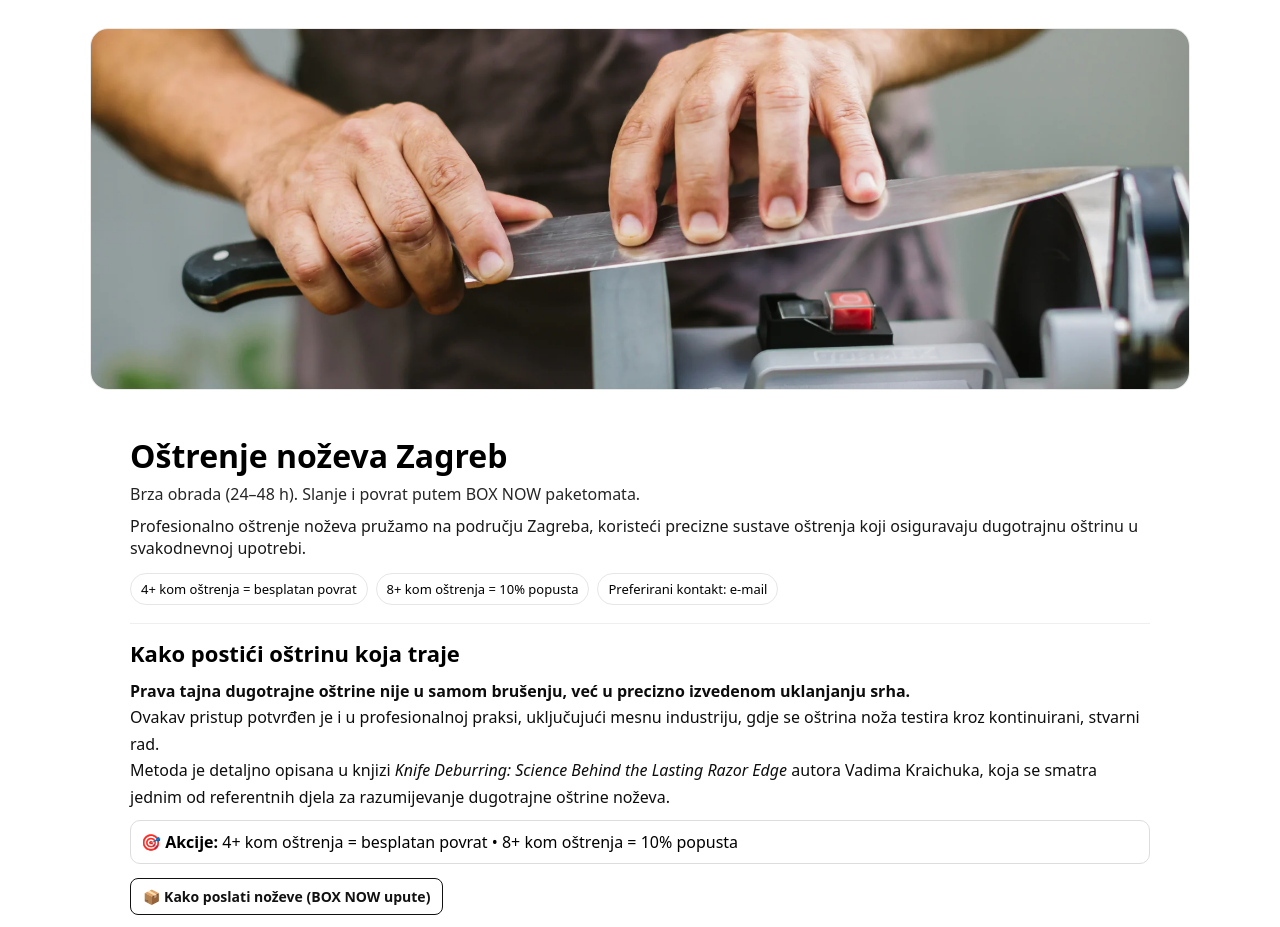
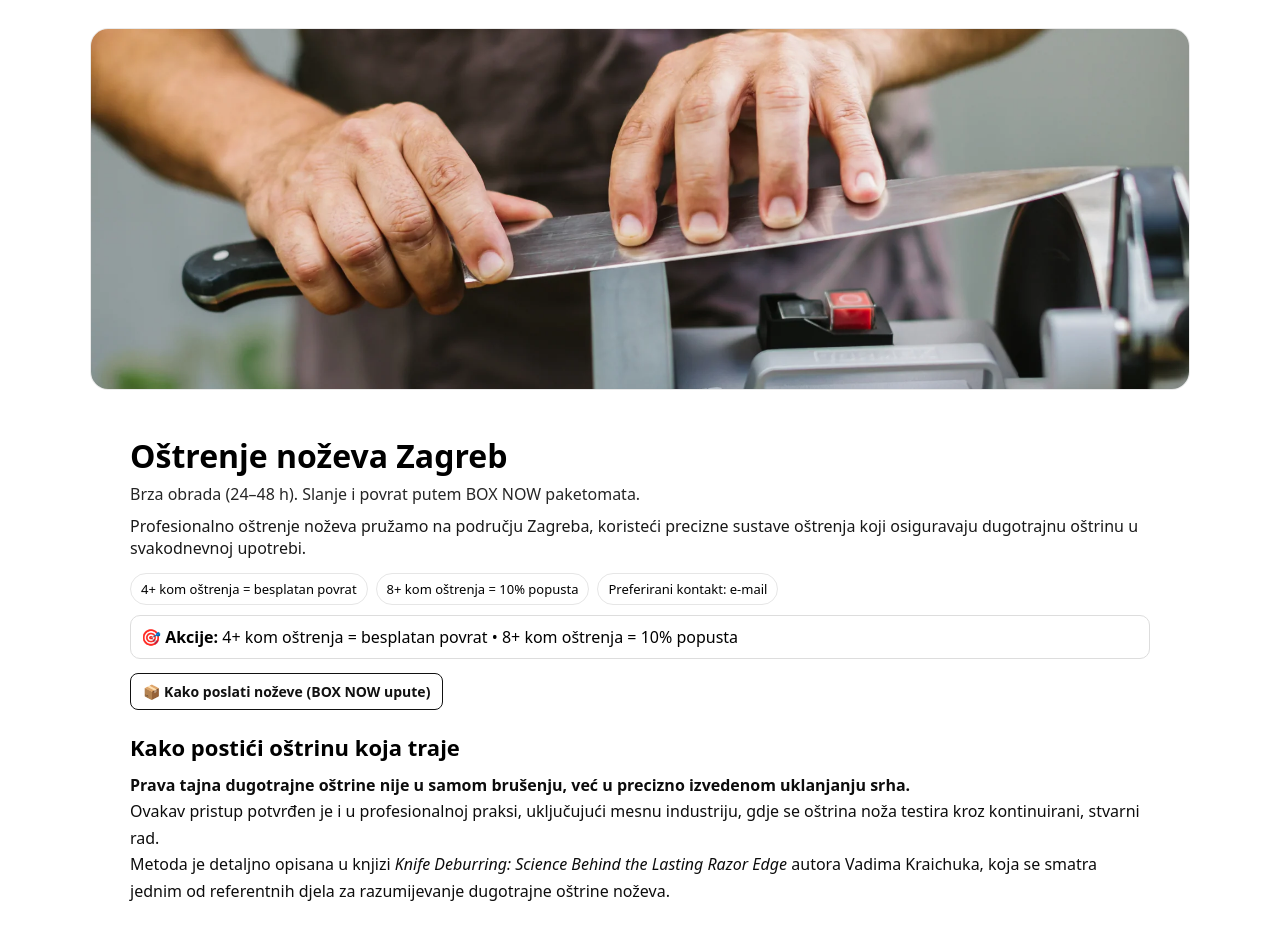
Before and after one commit to Nenad-cmd/ostrenje-nozeva-zagreb, a Next.js app: page / in a window 1280 px wide. Shown: the top 927 px of the page. Built offline with nearby package versions, Linux system fonts and the light colour scheme.

Commit message:
Update page.tsx

```diff
--- a/app/page.tsx
+++ b/app/page.tsx
@@ -268,22 +268,6 @@ export default function Page() {
               Preferirani kontakt: e-mail
             </span>
           </div>
-          <section style={{ marginTop: 18, paddingTop: 14, borderTop: "1px solid #efefef" }}>
-  <h2 style={{ margin: "0 0 10px 0", fontSize: 22 }}>Kako postići oštrinu koja traje</h2>
-
-  <p style={{ margin: 0, lineHeight: 1.65, opacity: 0.95 }}>
-    <strong>
-      Prava tajna dugotrajne oštrine nije u samom brušenju, već u precizno izvedenom uklanjanju srha.
-    </strong>
-    <br />
-    Ovakav pristup potvrđen je i u profesionalnoj praksi, uključujući mesnu industriju, gdje se oštrina
-    noža testira kroz kontinuirani, stvarni rad.
-    <br />
-    Metoda je detaljno opisana u knjizi{" "}
-    <em>Knife Deburring: Science Behind the Lasting Razor Edge</em> autora Vadima Kraichuka, koja se smatra
-    jednim od referentnih djela za razumijevanje dugotrajne oštrine noževa.
-  </p>
-</section>
 
 
           <div style={{ marginTop: 10, padding: 10, border: "1px solid #ddd", borderRadius: 10 }}>
@@ -308,6 +292,28 @@ export default function Page() {
             </a>
           </div>
         </header>
+        {/* EDUKATIVNA SEKCIJA */}
+<section style={{ marginBottom: 24 }}>
+  <h2 style={{ margin: "0 0 10px 0", fontSize: 22 }}>
+    Kako postići oštrinu koja traje
+  </h2>
+
+  <p style={{ margin: 0, lineHeight: 1.65, opacity: 0.95 }}>
+    <strong>
+      Prava tajna dugotrajne oštrine nije u samom brušenju, već u precizno izvedenom
+      uklanjanju srha.
+    </strong>
+    <br />
+    Ovakav pristup potvrđen je i u profesionalnoj praksi, uključujući mesnu industriju,
+    gdje se oštrina noža testira kroz kontinuirani, stvarni rad.
+    <br />
+    Metoda je detaljno opisana u knjizi{" "}
+    <em>Knife Deburring: Science Behind the Lasting Razor Edge</em> autora Vadima
+    Kraichuka, koja se smatra jednim od referentnih djela za razumijevanje dugotrajne
+    oštrine noževa.
+  </p>
+</section>
+
 
         {/* Cjenik + Sažetak */}
         <section style={{ display: "grid", gridTemplateColumns: "1.2fr 0.8fr", gap: 18 }}>
```
